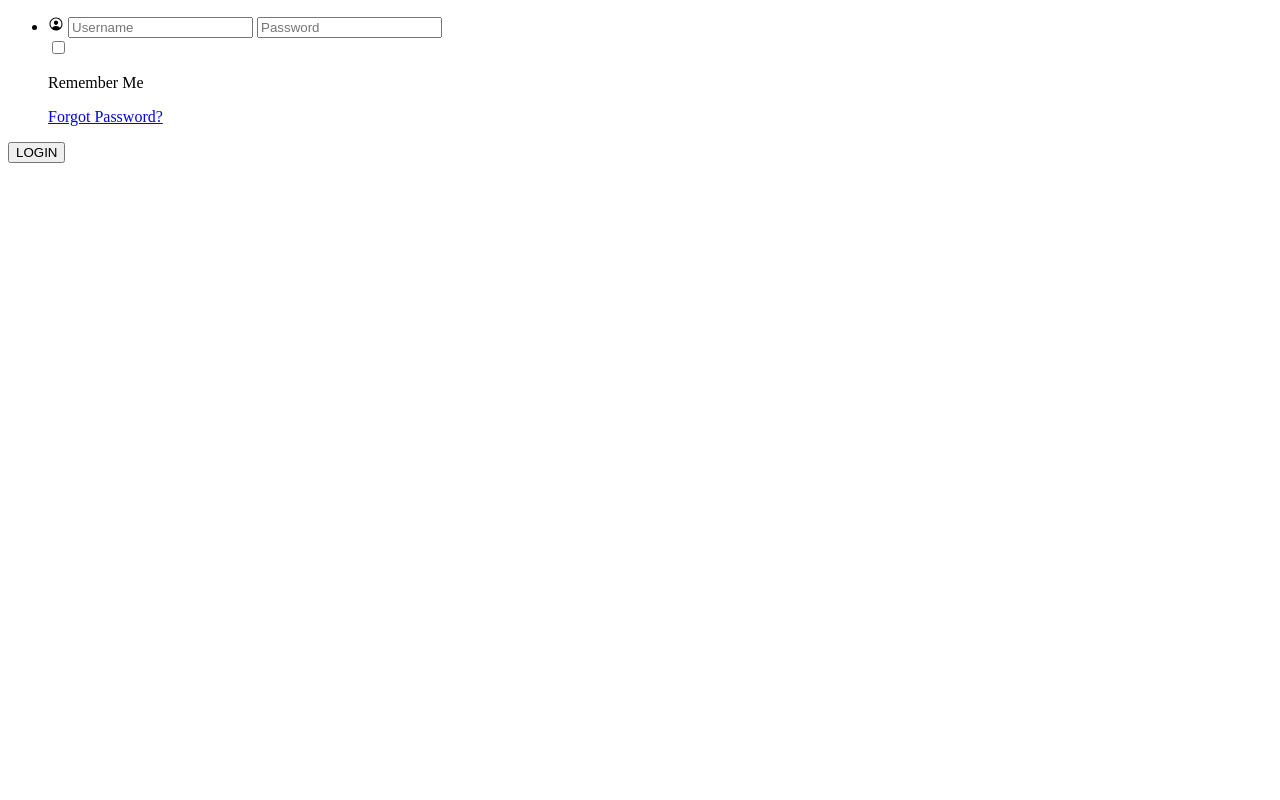
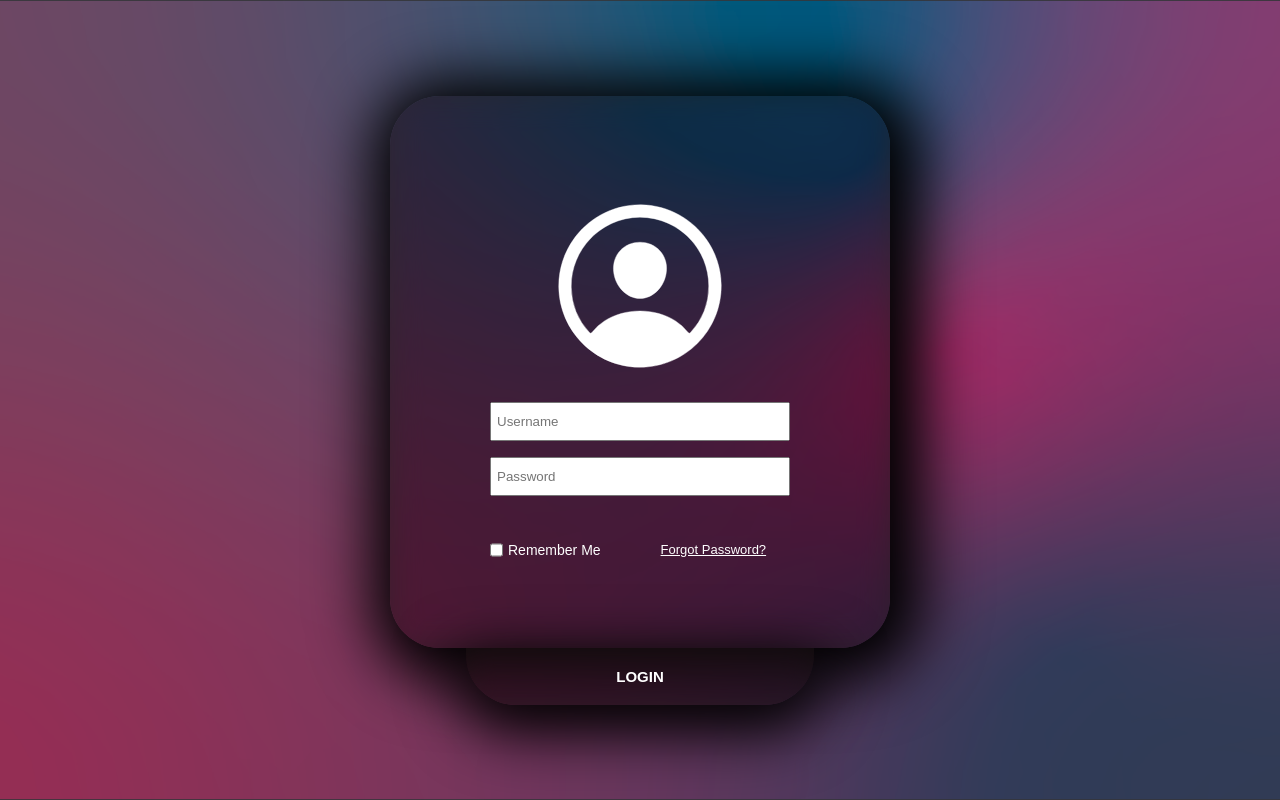
Before and after one commit to JrNerio30/Gradient_LogIn, a plain HTML site: page index.html in a window 1280 px wide. Drawn offline with nearby package versions, Linux system fonts and the light colour scheme.

Commit message:
style: add styling for the user login UI

```diff
--- a/Styles/logIn.scss
+++ b/Styles/logIn.scss
@@ -0,0 +1,84 @@
+*{
+  margin: 0;
+  padding: 0;
+  box-sizing: border-box;
+}
+
+body{
+  font-family: 'Poppins', sans-serif;
+}
+
+main#logIn{
+  background: url(/Images/Gradient\ Background.jpg) center/cover no-repeat;
+  height: 100vh;
+  display: flex;
+  align-items: center;
+  justify-content: center;
+  flex-direction: column;
+  ul{
+    #form{
+      display: flex;
+      flex-direction: column;
+      gap: 1rem;
+      list-style: none;
+      border-radius: 30px;
+      padding: 90px 100px;
+      backdrop-filter: blur(15px) saturate(200%);
+      -webkit-backdrop-filter: blur(15px) saturate(200%);
+      background-color: rgba(22, 15, 15, 0.62);
+      -webkit-box-shadow: 8px 8px 61px 26px rgba(0, 0, 0, 1);
+      -moz-box-shadow: 8px 8px 61px 26px rgba(0, 0, 0, 1);
+      box-shadow: 8px 8px 61px 26px rgba(0, 0, 0, 1);
+      border-radius: 50px;
+      #userIcon{
+        width: 200px;
+        height: 200px;
+        align-self: center;
+        color:white;
+      }
+      input[type=text], input[type=password] {
+        padding: 10px 5px;
+        width: 300px;
+      }
+      #row{
+        display: flex;
+        margin-top: 30px;
+        input[type=checkbox]{
+          cursor: pointer;
+        }
+        p{
+          margin-left: 5px;
+          color: white;
+          font-size: 14px;
+        }
+        a{
+          margin-left: 60px;
+          font-size: 13px;
+          text-decoration: underline;
+          color: white;
+        }
+      }
+    }
+  }
+  button{
+    backdrop-filter: blur(15px) saturate(200%);
+    -webkit-backdrop-filter: blur(15px) saturate(200%);
+    background-color: rgba(22, 15, 15, 0.62);
+    -webkit-box-shadow: 0px 18px 60px 10px rgba(0, 0, 0, 1);
+    -moz-box-shadow: 0px 18px 60px 10px rgba(0, 0, 0, 1);
+    box-shadow: 0px 18px 60px 10px rgba(0, 0, 0, 1);
+    border: none;
+    padding: 20px 150px;
+    color: white;
+    border-radius: 0 0 50px 50px;
+    cursor: pointer;
+    font-weight: 600;
+    font-size: 15px;
+    transition: all 700ms;
+    &:hover{
+      -webkit-box-shadow: 0px 0px 24px 0px rgba(255, 255, 255, 1);
+      -moz-box-shadow: 0px 0px 24px 0px rgba(255, 255, 255, 1);
+      box-shadow: 0px 0px 24px 0px rgba(255, 255, 255, 1);
+    }
+  }
+}
```
Also changed, not shown: Styles/logIn.css, 1 other file.
